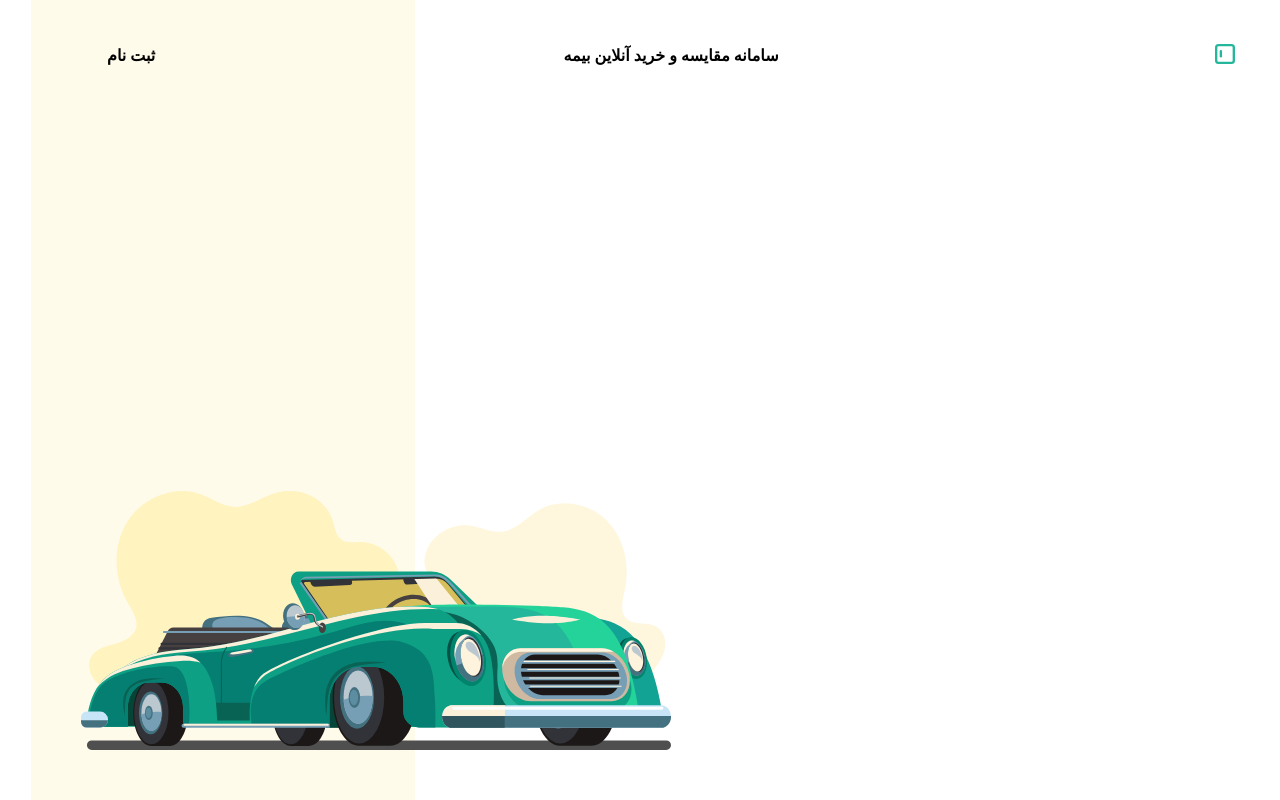
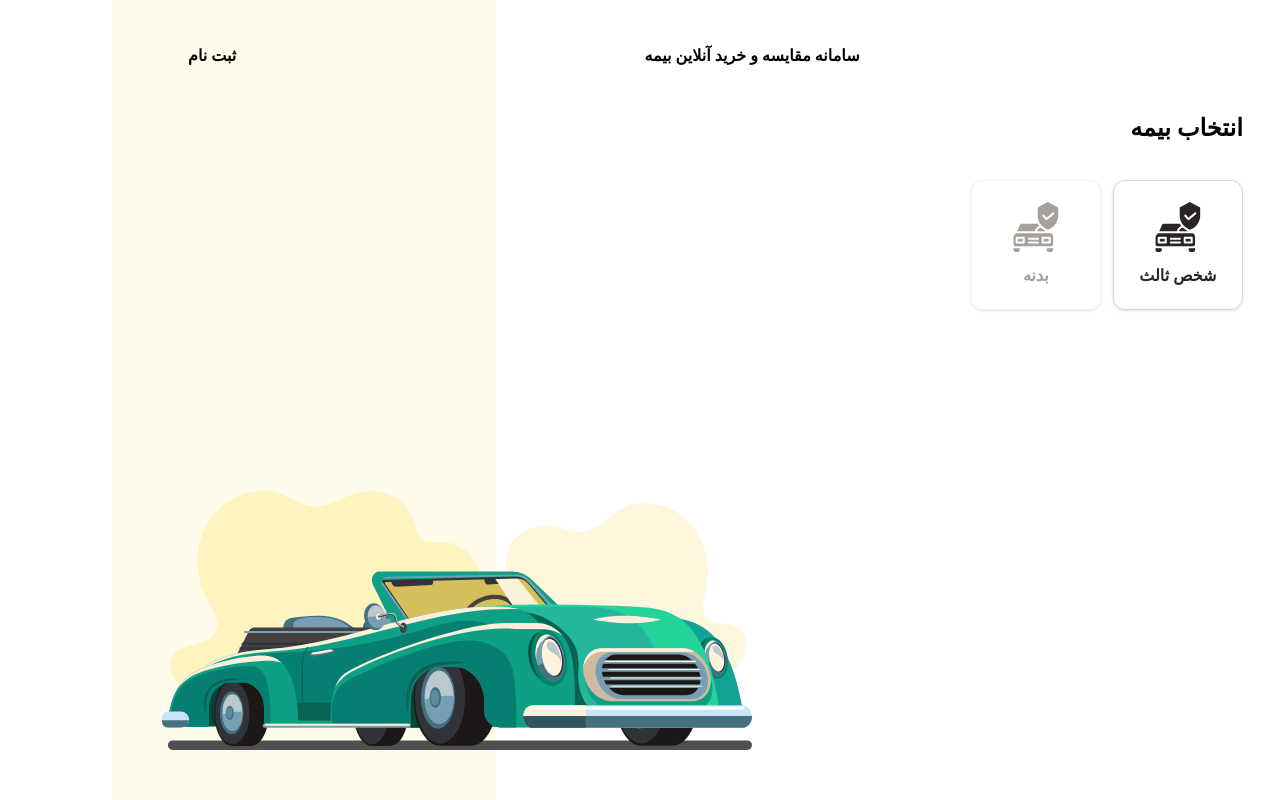
Before and after one commit to sajedehhosseini/azki-test, a Next.js app: page / in a window 1280 px wide. Built offline with nearby package versions, Linux system fonts and the light colour scheme; a web font is replaced by a local one.

Commit message:
compelete select insurance page

```diff
--- a/src/app/(auth)/register/page.tsx
+++ b/src/app/(auth)/register/page.tsx
@@ -1,5 +1,5 @@
 "use client";
-import RegisterForm, {TRegisterFormInputs} from "@/components/molecule/RegisterForm";
+import RegisterForm, {TRegisterFormInputs} from "@/components/organism/RegisterForm";
 import {useTransition} from "react";
 import {useRouter} from "next/navigation";
 import {useAppDispatch} from "@/store/hooks";
--- /dev/null
+++ b/src/app/(dashboard)/page.tsx
@@ -0,0 +1,17 @@
+import insurances from '@/lib/constants/insurances.json';
+import InsuranceList from "@/components/organism/InsuranceList";
+import React from "react";
+export const dynamic = 'force-static'; //for SSG
+
+export default function Home() {
+    return (
+        <div>
+            <h1 className="text-center text-lg md:text-start md:text-2xl font-bold mb-9">
+              انتخاب بیمه
+            </h1>
+            <div className={"flex gap-3 justify-center md:justify-start"}>
+                <InsuranceList data={insurances}/>
+            </div>
+        </div>
+    )
+}
--- a/src/app/page.tsx
+++ /dev/null
@@ -1,5 +0,0 @@
-export default function Home() {
-    return (
-        <div></div>
-    );
-}
--- /dev/null
+++ b/src/components/molecule/InsuranceItemButton.tsx
@@ -0,0 +1,17 @@
+import React from "react";
+import InsuranceSVGIcon from "@/components/svg/InsuranceSVGIcon";
+
+export default function InsuranceItemButton({data}) {
+    return (
+        <div className={`flex flex-col justify-center items-center w-[130px] h-[130px] rounded-xl
+            ${data.enabled ?
+            "border border-gray-300 shadow-sm text-stone-800"
+            : "border border-gray-100 shadow-sm text-stone-400"}
+            `}>
+            <InsuranceSVGIcon className="w-[50px] h-[50px]"/>
+            <span className={`font-bold  mt-3`}>
+                    {data.title}
+                </span>
+        </div>
+    )
+}
--- /dev/null
+++ b/src/components/organism/InsuranceList.tsx
@@ -0,0 +1,15 @@
+import InsuranceItemButton from "@/components/molecule/InsuranceItemButton";
+import Link from "next/link";
+
+export default function InsuranceList({data}) {
+    return data.map(insuranceItem => {
+            return insuranceItem.enabled ? (
+                <Link href={insuranceItem.url} key={insuranceItem.id}>
+                    <InsuranceItemButton data={insuranceItem}/>
+                </Link>
+            ) : (
+                <InsuranceItemButton data={insuranceItem} key={insuranceItem.id}/>
+            );
+        }
+    )
+}
--- a/src/components/molecule/RegisterForm.tsx
+++ b/src/components/organism/RegisterForm.tsx
@@ -28,10 +28,7 @@ export default function RegisterForm({onSubmit, isPending}: TRegisterFormProps)
 
     return (
         <FormProvider {...methods}>
-            <form
-                onSubmit={methods.handleSubmit(onSubmit)}
-                className="flex justify-center md:justify-end mt-6"
-            >
+            <form onSubmit={methods.handleSubmit(onSubmit)}>
                 <Row className={"max-w-[570px]"}>
                     <Col>
                         <h1 className="text-center text-lg md:text-start md:text-2xl font-bold">
--- /dev/null
+++ b/src/components/svg/InsuranceSVGIcon.tsx
@@ -0,0 +1,77 @@
+export default function InsuranceSVGIcon({ className = "" }: { className?: string }){
+    return(
+        <svg
+            className={className}
+            viewBox="0 0 387.411 387.411"
+            fill="currentColor"
+            xmlns="http://www.w3.org/2000/svg"
+        >
+            <g>
+                <g>
+                    <g>
+                        <path d="M271.856,226.411c-14.654-7-27.711-15.315-38.791-26.042c-14.558,1.375-26.642,11.832-30.093,26.042H271.856z"/>
+                        <rect x="254.706" y="285.411" width="38" height="21"/>
+                        <rect x="53.705" y="285.411" width="38" height="21"/>
+                        <path d="M20.705,354.463v17.467c0,8.164,7.222,15.481,15.386,15.481h19.006c8.164,0,13.608-7.317,13.608-15.481v-13.519H36.091
+				C30.712,358.417,25.418,357.059,20.705,354.463z"/>
+                        <path d="M277.706,358.411v13.519c0,8.164,7.934,15.481,16.1,15.481h19c8.164,0,13.9-7.317,13.9-15.481v-17.467
+				c-4.172,2.591-8.988,3.959-13.9,3.948H277.706z"/>
+                        <path d="M286.031,0l-78.325,42.955v62.233c0,45.785,27.812,87.285,69.879,105.724l9.164,3.83l10.4-4.461
+				c0.02-0.008-0.5-0.016-0.485-0.024c42.942-18.157,70.042-59.882,70.042-106.299V43.019L286.031,0z M334.174,94.497l-0.002,0.003
+				l-54.376,44.238c-0.075,0.061-0.155,0.114-0.233,0.173s-0.178,0.137-0.27,0.2c-0.107,0.074-0.216,0.141-0.324,0.209
+				c-0.092,0.057-0.183,0.116-0.276,0.169c-0.115,0.065-0.232,0.123-0.349,0.182c-0.091,0.046-0.181,0.095-0.273,0.137
+				c-0.125,0.057-0.252,0.106-0.378,0.156c-0.088,0.035-0.174,0.073-0.262,0.1c-0.136,0.049-0.275,0.088-0.413,0.129
+				c-0.081,0.024-0.162,0.052-0.244,0.074c-0.146,0.038-0.3,0.067-0.443,0.1c-0.075,0.015-0.149,0.035-0.226,0.048
+				c-0.163,0.028-0.327,0.046-0.491,0.063c-0.061,0.007-0.122,0.018-0.184,0.024c-0.226,0.019-0.452,0.029-0.678,0.029
+				c-0.287,0-0.573-0.016-0.858-0.047c-0.082-0.009-0.163-0.027-0.244-0.039c-0.2-0.028-0.405-0.055-0.605-0.1
+				c-0.1-0.022-0.2-0.054-0.3-0.08c-0.18-0.046-0.358-0.09-0.534-0.148c-0.109-0.036-0.213-0.083-0.321-0.124
+				c-0.162-0.062-0.325-0.121-0.484-0.194c-0.112-0.051-0.221-0.114-0.331-0.171c-0.147-0.076-0.3-0.149-0.439-0.235
+				c-0.114-0.067-0.221-0.146-0.331-0.22c-0.134-0.089-0.269-0.175-0.4-0.273c-0.11-0.084-0.214-0.179-0.32-0.269
+				c-0.106-0.09-0.244-0.2-0.361-0.313c-0.1-0.1-0.2-0.205-0.3-0.31s-0.185-0.182-0.271-0.283l-23.338-27.342
+				c-2.869-3.36-2.471-8.41,0.889-11.279s8.41-2.471,11.279,0.889l18.275,21.4l48.316-39.308c3.427-2.789,8.467-2.271,11.256,1.156
+				C338.12,86.668,337.602,91.708,334.174,94.497z"/>
+                        <path d="M220.764,186.401c-4.307-5.711-8.2-11.723-11.647-17.99H84.153c-6.172,0.104-11.699,3.848-14.085,9.542l-20.694,48.458
+				h137.288C189.602,207.723,202.778,192.265,220.764,186.401z"/>
+                        <path d="M318.804,249.098l-6.398-6.687H40.377l-9.463,8.478c-0.088,0.082-0.574-0.109-0.667-0.031
+				c-5.945,4.886-9.436,12.143-9.542,19.838v56.761c0,8.164,7.222,14.954,15.386,14.954h276.714c8.164,0,13.9-6.79,13.9-14.954
+				v-59.375c0.156-7.132-2.654-14.009-7.759-18.991C318.828,248.978,318.917,249.218,318.804,249.098z M107.705,314.411
+				c0,4.418-3.582,8-8,8h-54c-4.418,0-8-3.582-8-8v-37c0-4.418,3.582-8,8-8h54c4.418,0,8,3.582,8,8V314.411z M209.229,321.411
+				h-69.559c-4.418,0-8-3.582-8-8s3.582-8,8-8h69.559c4.418,0,8,3.582,8,8S213.648,321.411,209.229,321.411z M209.229,293.411
+				h-69.559c-4.418,0-8-3.582-8-8s3.582-8,8-8h69.559c4.418,0,8,3.582,8,8S213.648,293.411,209.229,293.411z M308.706,314.411
+				c0,4.418-3.582,8-8,8h-54c-4.418,0-8-3.582-8-8v-37c0-4.418,3.582-8,8-8h54c4.418,0,8,3.582,8,8V314.411z"/>
+                    </g>
+                </g>
+            </g>
+            <g>
+            </g>
+            <g>
+            </g>
+            <g>
+            </g>
+            <g>
+            </g>
+            <g>
+            </g>
+            <g>
+            </g>
+            <g>
+            </g>
+            <g>
+            </g>
+            <g>
+            </g>
+            <g>
+            </g>
+            <g>
+            </g>
+            <g>
+            </g>
+            <g>
+            </g>
+            <g>
+            </g>
+            <g>
+            </g>
+        </svg>
+    )
+}
--- a/src/lib/actions/auth.actions.ts
+++ b/src/lib/actions/auth.actions.ts
@@ -1,6 +1,6 @@
 'use server';
 import {cookies} from 'next/headers';
-import type {TRegisterFormInputs} from "@/components/molecule/RegisterForm";
+import type {TRegisterFormInputs} from "@/components/organism/RegisterForm";
 
 export async function registerAction(data: TRegisterFormInputs) {
     const cookieStore = cookies()
--- /dev/null
+++ b/src/lib/constants/insurances.json
@@ -0,0 +1,14 @@
+[
+  {
+    "id": 1,
+    "title": "شخص ثالث",
+    "enabled": true,
+    "url": "third-party-insurance"
+  },
+  {
+    "id": 2,
+    "title": "بدنه",
+    "enabled": false,
+    "url": "body-insurance"
+  }
+]
--- a/src/styles/MainLayout.module.scss
+++ b/src/styles/MainLayout.module.scss
@@ -2,6 +2,10 @@
   position: relative;
   height: 100%;
   padding: 1rem;
+
+  .main {
+    padding: 2rem 0 0;
+  }
 
   .carGreen {
     position: absolute;
@@ -16,8 +20,9 @@
     padding: 2rem 4rem;
 
     .main {
-      max-width: 50%;
-      padding: 1rem;
+      max-width: 40%;
+      padding: 2rem 1rem;
+      transform: translateX(-15%);
     }
 
     .carGreen {
```
